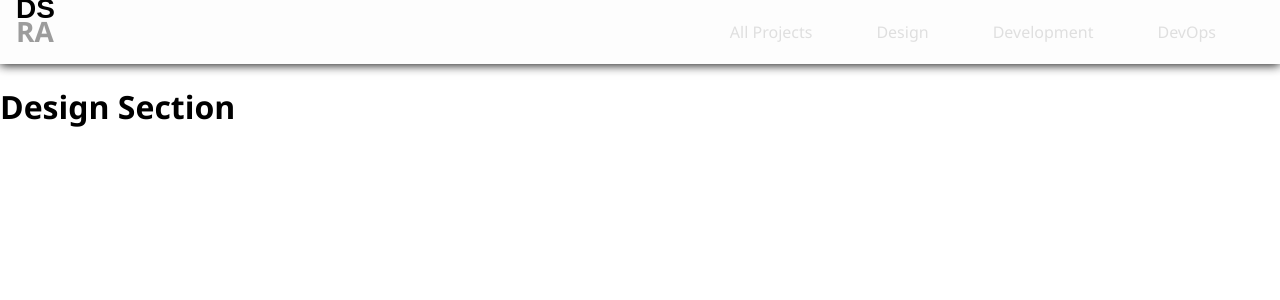
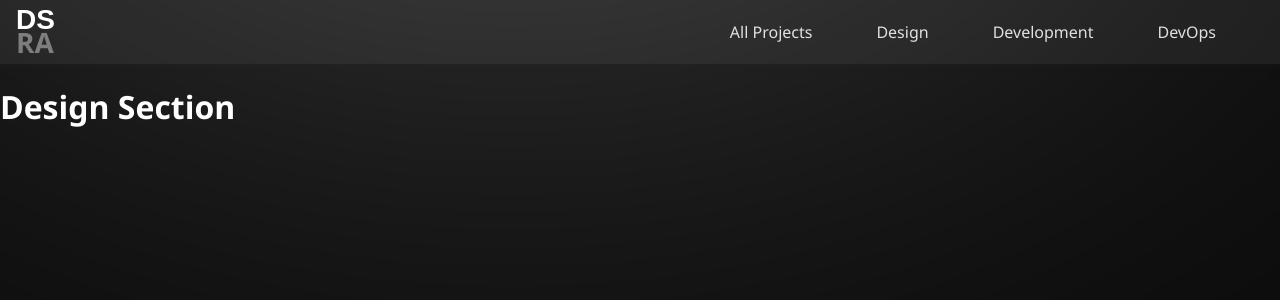
Before and after one commit to dsrathore1/Personal-Porfolio, a React (Create React App) app in the folder client/: page /design in a window 1280 px wide. Shown: the top 300 px of the page. Built offline with nearby package versions, Linux system fonts and the light colour scheme; a web font is replaced by a local one.

Commit message:
Edit Project Section

```diff
--- /dev/null
+++ b/client/src/Components/Ellipse/Ellipse.jsx
@@ -0,0 +1,12 @@
+import React from 'react'
+import './EllipseStyle.css';
+
+const Ellipse = () => {
+    return (
+        <>
+            <div className='ellipse'></div>
+        </>
+    )
+}
+
+export default Ellipse
--- /dev/null
+++ b/client/src/Components/Ellipse/EllipseStyle.css
@@ -0,0 +1,12 @@
+.ellipse {
+    height: 40rem;
+    width: 80rem;
+    background: #ffffff5d;
+    position: absolute;
+    filter: blur(300px);
+    border-radius: 50%;
+    top: -53%;
+    left: 40%;
+    transform: translate(-50%, -50%);
+    z-index: 0;
+}
--- a/client/src/Pages/Projects/Design/Design.jsx
+++ b/client/src/Pages/Projects/Design/Design.jsx
@@ -1,13 +1,17 @@
 import React from 'react'
 import './DesignStyle.css';
 import ProjectNav from '../ProjectNav';
+import Ellipse from '../../../Components/Ellipse/Ellipse';
 
 
 const Design = () => {
     return (
         <>
-            <ProjectNav />
-            <h1>Design Section</h1>
+        <Ellipse/>
+            <div className='projectContainer'>
+                <ProjectNav />
+                <h1>Design Section</h1>
+            </div>
         </>
     )
 }
--- a/client/src/Pages/Projects/Design/DesignStyle.css
+++ b/client/src/Pages/Projects/Design/DesignStyle.css
@@ -0,0 +1,5 @@
+.projectContainer{
+    background: #0b0b0b;
+    color: #fff;
+    height: 100vh;
+}
--- a/client/src/Pages/Projects/DevOps/DevOps.jsx
+++ b/client/src/Pages/Projects/DevOps/DevOps.jsx
@@ -1,12 +1,16 @@
 import React from 'react'
 import './DevOpsStyle.css'
 import ProjectNav from '../ProjectNav';
+import Ellipse from '../../../Components/Ellipse/Ellipse';
 
 const DevOps = () => {
     return (
         <>
-        <ProjectNav/>
-            <h1>DevOps Section</h1>
+            <Ellipse />
+            <div className='projectContainer'>
+                <ProjectNav />
+                <h1>DevOps Section</h1>
+            </div>
         </>
     )
 }
--- a/client/src/Pages/Projects/DevOps/DevOpsStyle.css
+++ b/client/src/Pages/Projects/DevOps/DevOpsStyle.css
@@ -0,0 +1,5 @@
+.projectContainer{
+    background: #0b0b0b;
+    color: #fff;
+    height: 100vh;
+}
--- a/client/src/Pages/Projects/Development/Development.jsx
+++ b/client/src/Pages/Projects/Development/Development.jsx
@@ -1,13 +1,17 @@
 import React from 'react';
 import './DevelopmentStyle.css';
 import ProjectNav from '../ProjectNav';
+import Ellipse from '../../../Components/Ellipse/Ellipse';
 
 
 const Development = () => {
     return (
         <>
-        <ProjectNav/>
-            <h1>Development Section</h1>
+        <Ellipse/>
+            <div className='projectContainer'>
+                <ProjectNav />
+                <h1>Development Section</h1>
+            </div>
         </>
     )
 }
--- a/client/src/Pages/Projects/Development/DevelopmentStyle.css
+++ b/client/src/Pages/Projects/Development/DevelopmentStyle.css
@@ -0,0 +1,5 @@
+.projectContainer{
+    background: #0b0b0b;
+    color: #fff;
+    height: 100vh;
+}
--- a/client/src/Pages/Projects/Main Page/Main.jsx
+++ b/client/src/Pages/Projects/Main Page/Main.jsx
@@ -1,9 +1,14 @@
 import React from 'react';
+import Ellipse from '../../../Components/Ellipse/Ellipse';
 import ProjectNav from '../ProjectNav';
 import './MainStyle.css';
+
+
 const Main = () => {
     return (
         <>
+            <Ellipse />
+            <div className='projectContainer'>
                 <ProjectNav />
                 <div className='mainPageContainer'>
                     <div className='headerNav'>
@@ -14,6 +19,7 @@ const Main = () => {
                         </ol>
                     </div>
                 </div>
+            </div>
         </>
     )
 }
--- a/client/src/Pages/Projects/Main Page/MainStyle.css
+++ b/client/src/Pages/Projects/Main Page/MainStyle.css
@@ -1,3 +1,9 @@
+.projectContainer{
+    background: #0b0b0b;
+    color: #fff;
+    height: 100vh;
+}
+
 .ellipse {
     height: 40rem;
     width: 80rem;
@@ -8,7 +14,7 @@
     top: -53%;
     left: 40%;
     transform: translate(-50%, -50%);
-    z-index: -1;
+    z-index: 0;
 }
 
 .headerNav {
--- a/client/src/Pages/Projects/ProjectNav.jsx
+++ b/client/src/Pages/Projects/ProjectNav.jsx
@@ -5,20 +5,20 @@ import './ProjectNavStyle.css';
 const Nav = () => {
     return (
         <>
-            <div className='navBar'>
-                <h2 className='logo'>DS<br /><span className='RA'>RA</span></h2>
-                <ol>
+            <div className='navBar2'>
+                <h2 className='logo2'>DS<br /><span className='RA'>RA</span></h2>
+                <ol className='projectOL'>
                     <Link to='/projects'>
-                        <li>All Projects</li>
+                        <li className='projectList'>All Projects</li>
                     </Link>
                     <Link to='/design'>
-                        <li>Design</li>
+                        <li className='projectList'>Design</li>
                     </Link>
                     <Link to='/development'>
-                        <li>Development</li>
+                        <li className='projectList'>Development</li>
                     </Link>
                     <Link to='/devOps'>
-                        <li>DevOps</li>
+                        <li className='projectList'>DevOps</li>
                     </Link>
                 </ol>
             </div>
--- a/client/src/Pages/Projects/ProjectNavStyle.css
+++ b/client/src/Pages/Projects/ProjectNavStyle.css
@@ -1,4 +1,4 @@
-.navBar {
+.navBar2 {
     display: flex;
     justify-content: space-between;
     align-items: center;
@@ -10,7 +10,7 @@
     box-shadow: 0 1px 10px #0e0e0e;
 }
 
-.logo {
+.logo2 {
     line-height: 22.5px;
     font-family: Arial, "Helvetica Neue", Helvetica, sans-serif;
     font-weight: 800;
@@ -19,19 +19,15 @@
     font-size: 28px;
 }
 
-ol {
+.projectOL {
     list-style: none;
     display: flex;
     justify-content: center;
     align-items: center;
 }
 
-a {
-    text-decoration: none;
 
-}
-
-li {
+.projectList {
     font-family: 'Segoe UI', Tahoma, Geneva, Verdana, sans-serif;
     font-weight: 350;
     padding-right: 4rem;
```
Lines whose indentation alone changed are shown as unchanged.
